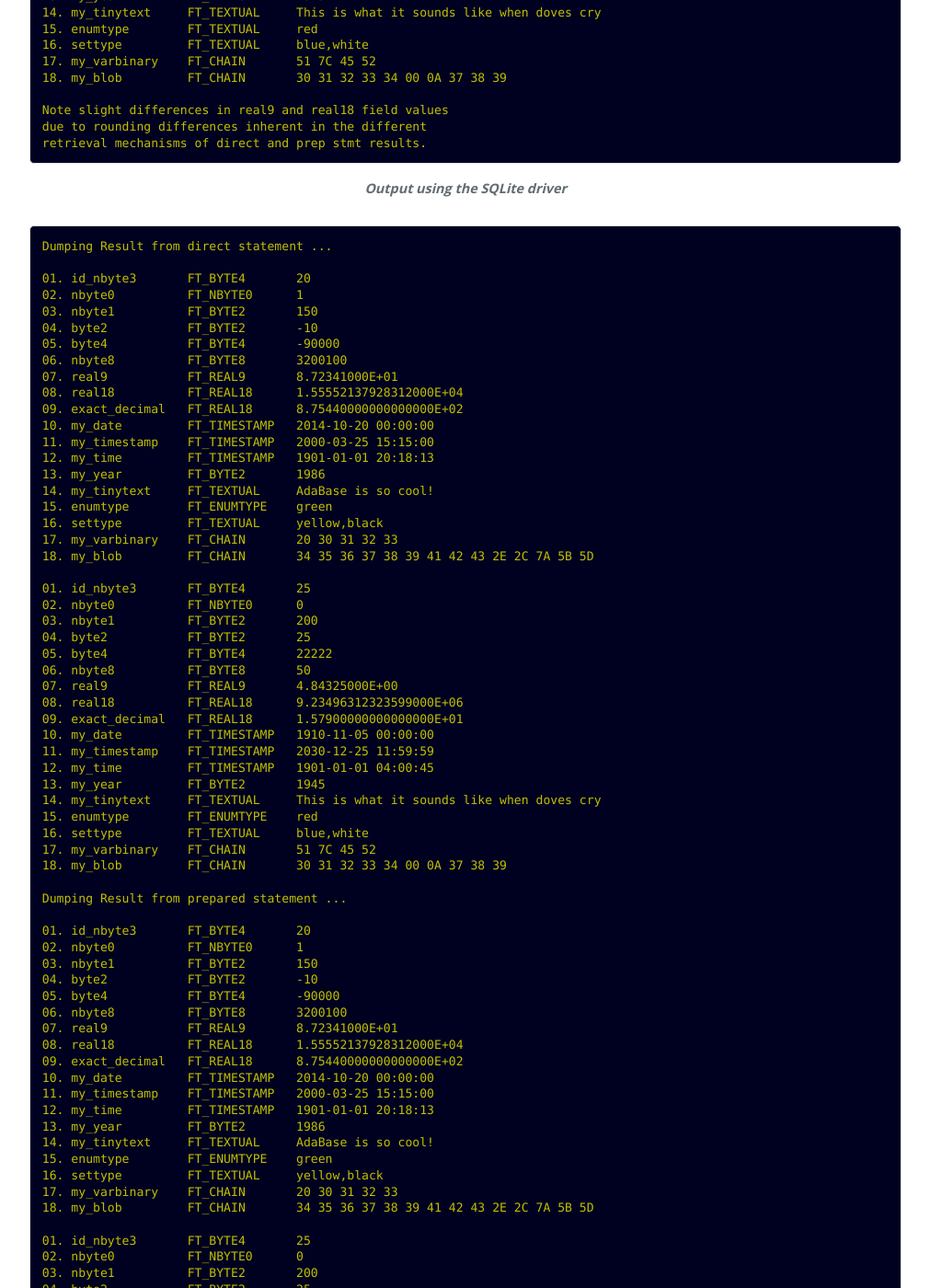
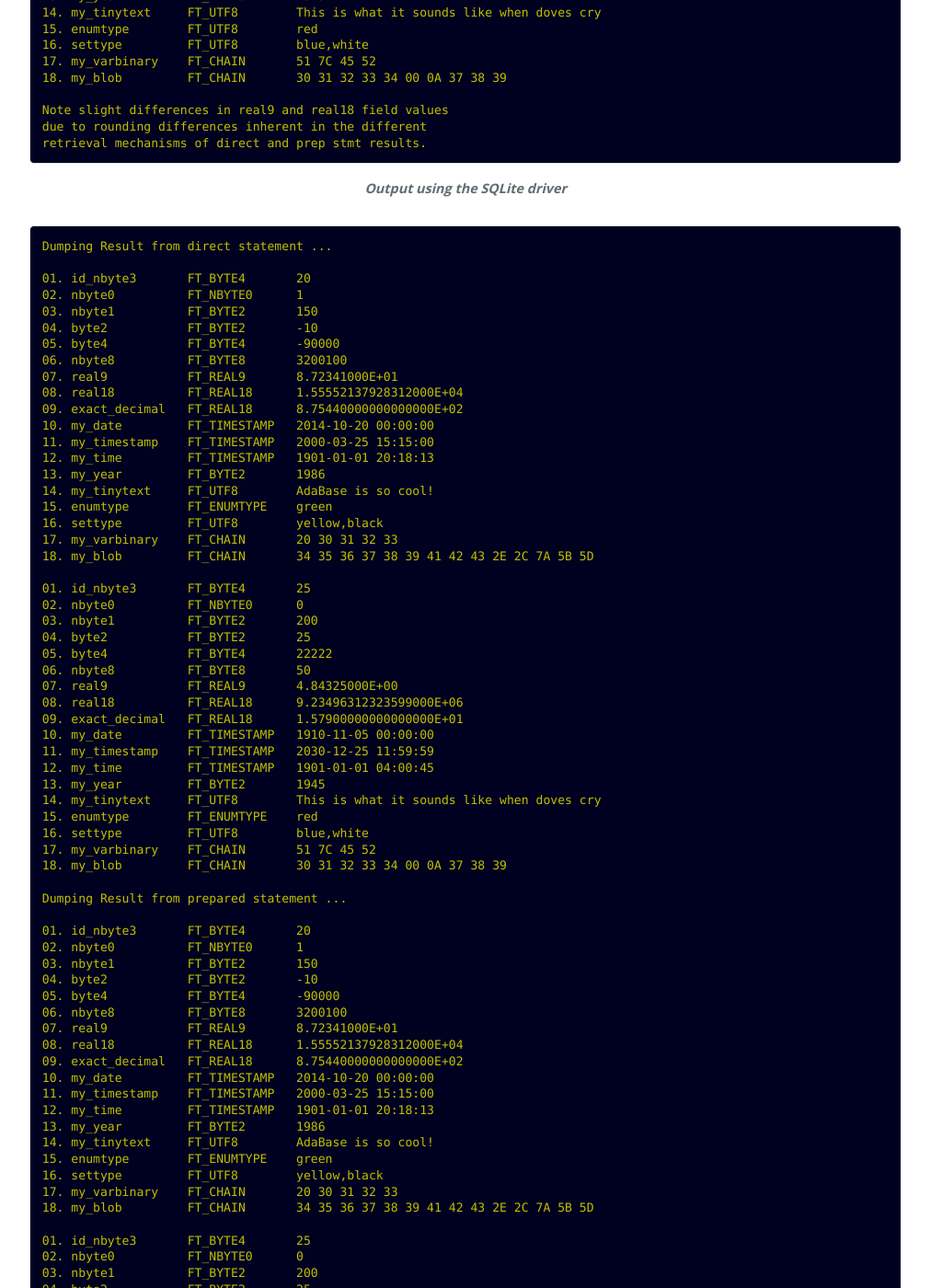
Before and after one commit to jrmarino/AdaBase, a Jekyll site: the page built from stmt_execute.md, in a window 1280 px wide and 1400 px high, scrolled down 7800 px. Shown: the whole window at 92% size, without its empty margins (0-1011 px from the left). Built offline with Jekyll 4.4.1, drawn with Linux system fonts in a browser that asks for light colours; some of the changed text lies outside the part shown.

Commit message:
Update execute (dynabound) test case with latest output
The character set changes affected the output since AdaBase now forces
to UTF8 by default.

```diff
--- a/stmt_execute.md
+++ b/stmt_execute.md
@@ -298,7 +298,7 @@ Dumping Result from direct statement ...
 11. my_timestamp    FT_TIMESTAMP   2000-03-25 15:15:00
 12. my_time         FT_TIMESTAMP   1901-01-01 20:18:13
 13. my_year         FT_NBYTE2      1986
-14. my_tinytext     FT_TEXTUAL     AdaBase is so cool!
+14. my_tinytext     FT_UTF8        AdaBase is so cool!
 15. enumtype        FT_ENUMTYPE    green
 16. settype         FT_SETTYPE     black,yellow
 17. my_varbinary    FT_CHAIN       20 30 31 32 33
@@ -317,7 +317,7 @@ Dumping Result from direct statement ...
 11. my_timestamp    FT_TIMESTAMP   2030-12-25 11:59:59
 12. my_time         FT_TIMESTAMP   1901-01-01 04:00:45
 13. my_year         FT_NBYTE2      1945
-14. my_tinytext     FT_TEXTUAL     This is what it sounds like when doves cry
+14. my_tinytext     FT_UTF8        This is what it sounds like when doves cry
 15. enumtype        FT_ENUMTYPE    red
 16. settype         FT_SETTYPE     blue,white
 17. my_varbinary    FT_CHAIN       51 7C 45 52
@@ -338,7 +338,7 @@ Dumping Result from prepared statement ...
 11. my_timestamp    FT_TIMESTAMP   2000-03-25 15:15:00
 12. my_time         FT_TIMESTAMP   1901-01-01 20:18:13
 13. my_year         FT_NBYTE2      1986
-14. my_tinytext     FT_TEXTUAL     AdaBase is so cool!
+14. my_tinytext     FT_UTF8        AdaBase is so cool!
 15. enumtype        FT_ENUMTYPE    green
 16. settype         FT_SETTYPE     black,yellow
 17. my_varbinary    FT_CHAIN       20 30 31 32 33
@@ -357,7 +357,7 @@ Dumping Result from prepared statement ...
 11. my_timestamp    FT_TIMESTAMP   2030-12-25 11:59:59
 12. my_time         FT_TIMESTAMP   1901-01-01 04:00:45
 13. my_year         FT_NBYTE2      1945
-14. my_tinytext     FT_TEXTUAL     This is what it sounds like when doves cry
+14. my_tinytext     FT_UTF8        This is what it sounds like when doves cry
 15. enumtype        FT_ENUMTYPE    red
 16. settype         FT_SETTYPE     blue,white
 17. my_varbinary    FT_CHAIN       51 7C 45 52
@@ -381,13 +381,13 @@ Dumping Result from direct statement ...
 07. real9           FT_REAL18      8.72340999999999980E+01
 08. real18          FT_REAL18      1.55552137928312131E+04
 09. exact_decimal   FT_REAL18      8.75440000000000055E+02
-10. my_date         FT_TEXTUAL     2014-10-20 00:00:00
-11. my_timestamp    FT_TEXTUAL     2000-03-25 15:15:00
-12. my_time         FT_TEXTUAL     1901-01-01 20:18:13
+10. my_date         FT_UTF8        2014-10-20 00:00:00
+11. my_timestamp    FT_UTF8        2000-03-25 15:15:00
+12. my_time         FT_UTF8        1901-01-01 20:18:13
 13. my_year         FT_BYTE8       1986
-14. my_tinytext     FT_TEXTUAL     AdaBase is so cool!
-15. enumtype        FT_TEXTUAL     green
-16. settype         FT_TEXTUAL     yellow,black
+14. my_tinytext     FT_UTF8        AdaBase is so cool!
+15. enumtype        FT_UTF8        green
+16. settype         FT_UTF8        yellow,black
 17. my_varbinary    FT_CHAIN       20 30 31 32 33
 18. my_blob         FT_CHAIN       34 35 36 37 38 39 41 42 43 2E 2C 7A 5B 5D
 
@@ -400,13 +400,13 @@ Dumping Result from direct statement ...
 07. real9           FT_REAL18      4.84324981999999959E+00
 08. real18          FT_REAL18      9.23496312323598750E+06
 09. exact_decimal   FT_REAL18      1.57899999999999991E+01
-10. my_date         FT_TEXTUAL     1910-11-05 00:00:00
-11. my_timestamp    FT_TEXTUAL     2030-12-25 11:59:59
-12. my_time         FT_TEXTUAL     1901-01-01 04:00:45
+10. my_date         FT_UTF8        1910-11-05 00:00:00
+11. my_timestamp    FT_UTF8        2030-12-25 11:59:59
+12. my_time         FT_UTF8        1901-01-01 04:00:45
 13. my_year         FT_BYTE8       1945
-14. my_tinytext     FT_TEXTUAL     This is what it sounds like when doves cry
-15. enumtype        FT_TEXTUAL     red
-16. settype         FT_TEXTUAL     blue,white
+14. my_tinytext     FT_UTF8        This is what it sounds like when doves cry
+15. enumtype        FT_UTF8        red
+16. settype         FT_UTF8        blue,white
 17. my_varbinary    FT_CHAIN       51 7C 45 52
 18. my_blob         FT_CHAIN       30 31 32 33 34 00 0A 37 38 39
 
@@ -421,13 +421,13 @@ Dumping Result from prepared statement ...
 07. real9           FT_REAL18      8.72340999999999980E+01
 08. real18          FT_REAL18      1.55552137928312131E+04
 09. exact_decimal   FT_REAL18      8.75440000000000055E+02
-10. my_date         FT_TEXTUAL     2014-10-20 00:00:00
-11. my_timestamp    FT_TEXTUAL     2000-03-25 15:15:00
-12. my_time         FT_TEXTUAL     1901-01-01 20:18:13
+10. my_date         FT_UTF8        2014-10-20 00:00:00
+11. my_timestamp    FT_UTF8        2000-03-25 15:15:00
+12. my_time         FT_UTF8        1901-01-01 20:18:13
 13. my_year         FT_BYTE8       1986
-14. my_tinytext     FT_TEXTUAL     AdaBase is so cool!
-15. enumtype        FT_TEXTUAL     green
-16. settype         FT_TEXTUAL     yellow,black
+14. my_tinytext     FT_UTF8        AdaBase is so cool!
+15. enumtype        FT_UTF8        green
+16. settype         FT_UTF8        yellow,black
 17. my_varbinary    FT_CHAIN       20 30 31 32 33
 18. my_blob         FT_CHAIN       34 35 36 37 38 39 41 42 43 2E 2C 7A 5B 5D
 
@@ -440,13 +440,13 @@ Dumping Result from prepared statement ...
 07. real9           FT_REAL18      4.84324981999999959E+00
 08. real18          FT_REAL18      9.23496312323598750E+06
 09. exact_decimal   FT_REAL18      1.57899999999999991E+01
-10. my_date         FT_TEXTUAL     1910-11-05 00:00:00
-11. my_timestamp    FT_TEXTUAL     2030-12-25 11:59:59
-12. my_time         FT_TEXTUAL     1901-01-01 04:00:45
+10. my_date         FT_UTF8        1910-11-05 00:00:00
+11. my_timestamp    FT_UTF8        2030-12-25 11:59:59
+12. my_time         FT_UTF8        1901-01-01 04:00:45
 13. my_year         FT_BYTE8       1945
-14. my_tinytext     FT_TEXTUAL     This is what it sounds like when doves cry
-15. enumtype        FT_TEXTUAL     red
-16. settype         FT_TEXTUAL     blue,white
+14. my_tinytext     FT_UTF8        This is what it sounds like when doves cry
+15. enumtype        FT_UTF8        red
+16. settype         FT_UTF8        blue,white
 17. my_varbinary    FT_CHAIN       51 7C 45 52
 18. my_blob         FT_CHAIN       30 31 32 33 34 00 0A 37 38 39
 
@@ -472,9 +472,9 @@ Dumping Result from direct statement ...
 11. my_timestamp    FT_TIMESTAMP   2000-03-25 15:15:00
 12. my_time         FT_TIMESTAMP   1901-01-01 20:18:13
 13. my_year         FT_BYTE2       1986
-14. my_tinytext     FT_TEXTUAL     AdaBase is so cool!
+14. my_tinytext     FT_UTF8        AdaBase is so cool!
 15. enumtype        FT_ENUMTYPE    green
-16. settype         FT_TEXTUAL     yellow,black
+16. settype         FT_UTF8        yellow,black
 17. my_varbinary    FT_CHAIN       20 30 31 32 33
 18. my_blob         FT_CHAIN       34 35 36 37 38 39 41 42 43 2E 2C 7A 5B 5D
 
@@ -491,9 +491,9 @@ Dumping Result from direct statement ...
 11. my_timestamp    FT_TIMESTAMP   2030-12-25 11:59:59
 12. my_time         FT_TIMESTAMP   1901-01-01 04:00:45
 13. my_year         FT_BYTE2       1945
-14. my_tinytext     FT_TEXTUAL     This is what it sounds like when doves cry
+14. my_tinytext     FT_UTF8        This is what it sounds like when doves cry
 15. enumtype        FT_ENUMTYPE    red
-16. settype         FT_TEXTUAL     blue,white
+16. settype         FT_UTF8        blue,white
 17. my_varbinary    FT_CHAIN       51 7C 45 52
 18. my_blob         FT_CHAIN       30 31 32 33 34 00 0A 37 38 39
 
@@ -512,9 +512,9 @@ Dumping Result from prepared statement ...
 11. my_timestamp    FT_TIMESTAMP   2000-03-25 15:15:00
 12. my_time         FT_TIMESTAMP   1901-01-01 20:18:13
 13. my_year         FT_BYTE2       1986
-14. my_tinytext     FT_TEXTUAL     AdaBase is so cool!
+14. my_tinytext     FT_UTF8        AdaBase is so cool!
 15. enumtype        FT_ENUMTYPE    green
-16. settype         FT_TEXTUAL     yellow,black
+16. settype         FT_UTF8        yellow,black
 17. my_varbinary    FT_CHAIN       20 30 31 32 33
 18. my_blob         FT_CHAIN       34 35 36 37 38 39 41 42 43 2E 2C 7A 5B 5D
 
@@ -531,9 +531,9 @@ Dumping Result from prepared statement ...
 11. my_timestamp    FT_TIMESTAMP   2030-12-25 11:59:59
 12. my_time         FT_TIMESTAMP   1901-01-01 04:00:45
 13. my_year         FT_BYTE2       1945
-14. my_tinytext     FT_TEXTUAL     This is what it sounds like when doves cry
+14. my_tinytext     FT_UTF8        This is what it sounds like when doves cry
 15. enumtype        FT_ENUMTYPE    red
-16. settype         FT_TEXTUAL     blue,white
+16. settype         FT_UTF8        blue,white
 17. my_varbinary    FT_CHAIN       51 7C 45 52
 18. my_blob         FT_CHAIN       30 31 32 33 34 00 0A 37 38 39
 
```
